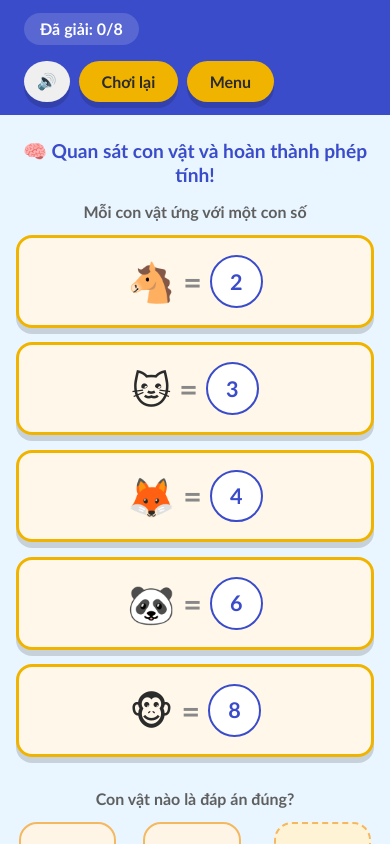
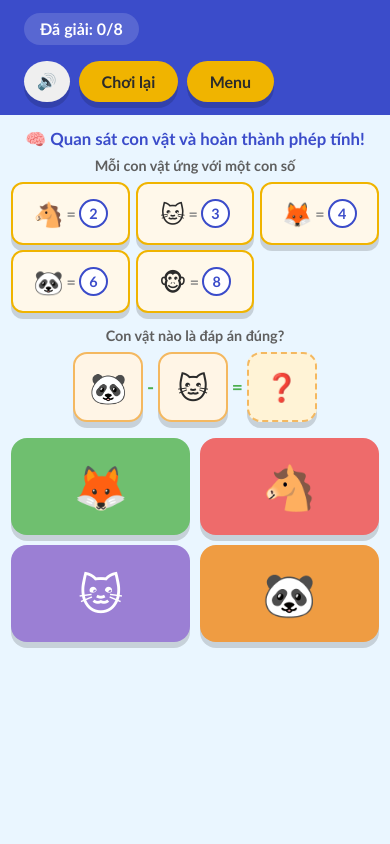
Before and after one commit to winevodka/pokemon_advanture, a website with bundled scripts: page public/game5.html in a window 390 px wide. Built offline with nearby package versions, Linux system fonts and the light colour scheme.

Commit message:
resize game5 for mobile

```diff
--- a/public/css/style.css
+++ b/public/css/style.css
@@ -1387,35 +1387,61 @@ body {
 }
 
 @media (max-width: 600px) {
+  .game5-wrapper {
+    padding: 0.8rem 0.7rem 1rem;
+  }
   .game5-title {
-    font-size: 1.2rem;
+    font-size: 1.05rem;
+    margin-bottom: 0.55rem;
+  }
+  .game5-subtitle {
+    font-size: 0.9rem;
+    margin-bottom: 0.5rem;
+  }
+  .game5-legend {
+    grid-template-columns: repeat(3, minmax(0, 1fr));
+    gap: 0.45rem;
+    margin-bottom: 0.9rem;
+  }
+  .animal-value-card {
+    border-radius: 12px;
+    min-height: 3.9rem;
+    padding: 0.4rem 0.2rem;
+    gap: 0.2rem;
+    border-width: 2px;
+  }
+  .animal-value-emoji {
+    font-size: 1.5rem;
+  }
+  .animal-value-equals {
+    font-size: 1rem;
+  }
+  .animal-value-number {
+    width: 1.8rem;
+    height: 1.8rem;
+    font-size: 0.9rem;
+  }
+  .game5-question-board {
+    flex-wrap: nowrap;
+    gap: 0.35rem;
     margin-bottom: 1rem;
   }
-  .game5-subtitle {
-    font-size: 1rem;
-  }
-  .animal-value-card {
-    border-radius: 16px;
-    min-height: 5.8rem;
-    padding: 0.75rem;
-  }
-  .animal-value-emoji {
-    font-size: 2.4rem;
-  }
   .animal-math-card {
-    min-width: 7.5rem;
-    min-height: 7.5rem;
-    border-radius: 18px;
-    padding: 0.8rem 0.6rem;
+    min-width: 5rem;
+    min-height: 5rem;
+    border-radius: 14px;
+    padding: 0.45rem 0.25rem;
+    gap: 0.2rem;
+    border-width: 2px;
   }
   .animal-math-emoji {
-    font-size: 3.3rem;
+    font-size: 2.2rem;
   }
   .animal-math-operator {
-    font-size: 2.2rem;
+    font-size: 1.4rem;
   }
   .animal-math-answer-mark {
-    font-size: 3.2rem;
+    font-size: 2rem;
   }
   .game5-option {
     border-radius: 16px;
@@ -1433,22 +1459,26 @@ body {
 
 @media (max-width: 420px) {
   .game5-legend {
-    grid-template-columns: 1fr;
+    grid-template-columns: repeat(3, minmax(0, 1fr));
+    gap: 0.35rem;
   }
   .game5-question-board {
-    gap: 0.5rem;
+    gap: 0.25rem;
   }
   .animal-math-card {
-    min-width: 6.1rem;
-    min-height: 6.1rem;
-    padding: 0.6rem 0.3rem;
+    min-width: 4.35rem;
+    min-height: 4.35rem;
+    padding: 0.3rem 0.2rem;
     border-width: 2px;
   }
   .animal-math-emoji {
-    font-size: 2.7rem;
+    font-size: 1.9rem;
   }
   .animal-math-operator {
-    font-size: 1.8rem;
+    font-size: 1.2rem;
+  }
+  .animal-math-answer-mark {
+    font-size: 1.7rem;
   }
   .game5-options {
     gap: 0.6rem;
```
